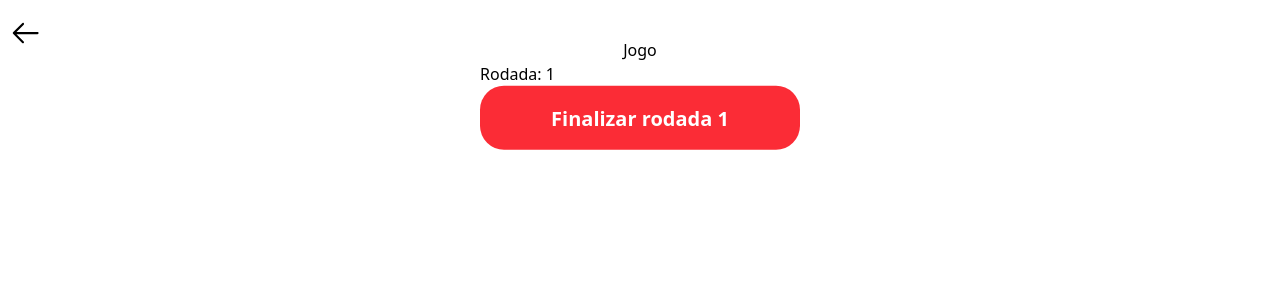
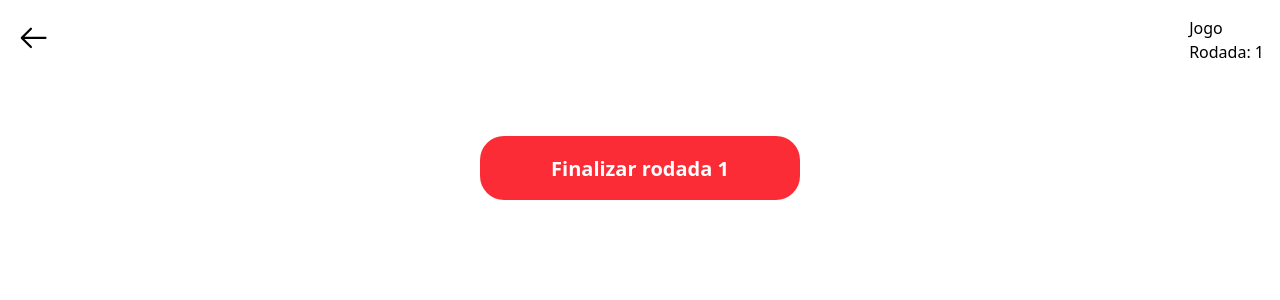
Before and after one commit to Lucasmenezes08/rummikub-assistant, a React (Vite) app in the folder rummikub/: page /game in a window 1280 px wide. Shown: the top 300 px of the page. Built offline with nearby package versions, Linux system fonts and the light colour scheme.

Commit message:
:construction: Iniciar estilização de componente game.

```diff
--- a/rummikub/src/components/playerCard/playerCard.jsx
+++ b/rummikub/src/components/playerCard/playerCard.jsx
@@ -5,7 +5,7 @@ import PlayerCardInfo from "./playerCardInfo";
 export default function PlayerCard (){
     const {players} = useContext(PlayerContext);
     return (
-        <section>
+        <section className="grid sm:grid-cols-1 lg:grid-cols-4 mt-6">
             {players.map(player => (
                 <PlayerCardInfo key={player.id}
                     player={player}
--- a/rummikub/src/components/playerCard/playerCardInfo.jsx
+++ b/rummikub/src/components/playerCard/playerCardInfo.jsx
@@ -10,19 +10,19 @@ export default function PlayerCardInfo ({player}){
 
 
     return (
-        <section>
-            <section>
-                <section>
+        <section className="flex flex-col gap-10">
+            <section className="flex flex-row justify-between items-center">
+                <section className="flex flex-col">
                     <p>{player.name}</p>
-                    <p>Score Rodada: -{player.scoreRodada}/Score Total: {player.scoreTotal}</p>
+                    <p>Score{player.scoreTotal}</p>
                 </section>
 
                 <section>
-                    <button className="cursor-pointer" onClick={() => handleWinner(player.id)}>Vencedor?</button>
+                    <button className="flex items-center justify-center w-[4rem] h-[2rem] text-xs rounded-2xl bg-gray-600 cursor-pointer" onClick={() => handleWinner(player.id)}>Vencedor?</button>
                 </section>
             </section>
 
-            <section>
+            <section className="flex justify-center items-center pb-15">
                 <ScoreInput
                     value={player.scoreRodada}
                     onChange={(e) => UpdateRoundScore(player.id , e.target.value)}
--- a/rummikub/src/components/playerCard/scoreInput.jsx
+++ b/rummikub/src/components/playerCard/scoreInput.jsx
@@ -1,7 +1,24 @@
+import { useContext } from "react"
+import { ThemeContext } from "../../store/darkThemeContext"
+
 export default function ScoreInput ({value , onChange}){
+    const {tema} = useContext(ThemeContext)
+
+    const inputTheme = tema === 'dark'
+        ? 'bg-slate-700 w-[22rem] h-[4rem] rounded-3xl px-5 text-left text-white text-lg overflow-hidden'
+        : 'bg-gray-300  w-[22rem] h-[4rem] rounded-3xl px-5 text-left text-black text-lg overflow-hidden'
+
     return (
+
         <section>
-            <input type="text" placeholder="Insira o score" maxLength={4} onChange={onChange} value={value}/>
+            <input
+            type="text"
+            placeholder="Insira o score"
+            maxLength={4}
+            onChange={onChange}
+            value={value}
+            className={`${inputTheme} gap-5`}
+            />
         </section>
     )
 }
--- a/rummikub/src/routers/game.jsx
+++ b/rummikub/src/routers/game.jsx
@@ -27,25 +27,26 @@ export default function Game (){
     } , [rodadas , navigate])
 
     return (
-        <section className={`relative h-screen w-full ${tema === 'dark' ? 'bg-slate-900 text-white' : 'bg-white text-black'}`}>
-            <section className="absolute top-[2%] -translate-y-[2%] px-2">
-                <BackButton onClick={handleGoBack}/>
+        <section className={`flex flex-col min-h-screen w-full overflow-y-hidden ${tema === 'dark' ? 'bg-slate-900 text-white' : 'bg-white text-black'}`}>
+            <section className="sticky top-0 z-10 flex items-center justify-between w-full p-4">
+                <section className="">
+                    <BackButton onClick={handleGoBack}/>
+                </section>
+
+                <section className="">
+                     <h2>Jogo</h2>
+                     <h3>Rodada: {rodadas}</h3>
+                </section>
+
             </section>
 
-            <section className="absolute top-[5%] -translate-y-[2%] left-[50%] -translate-x-[50%]">
-                <section className="flex flex-col items-center">
-                     <h2>Jogo</h2>
-                </section>
+            <section className="flex flex-col justify-center items-center">
 
-                <section>
-                    <h3>Rodada: {rodadas}</h3>
-                </section>
-
-                <section>
+                <section className="flex-grow w-full max-w-6xl mx-auto p-4">
                     <PlayerCard/>
                 </section>
 
-                <section>
+                <section className="pb-10">
                     <ConfirmButton  onClick={finishRound} mensagem={`Finalizar rodada ${rodadas}`} />
                 </section>
             </section>
```
